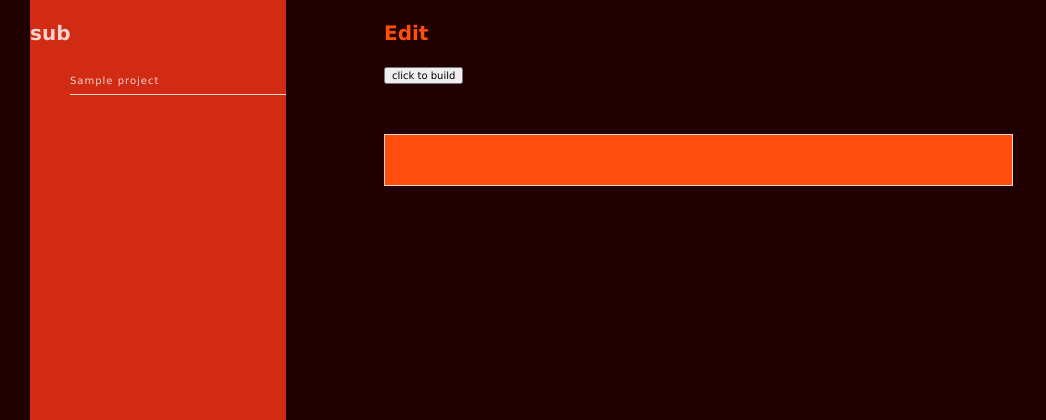
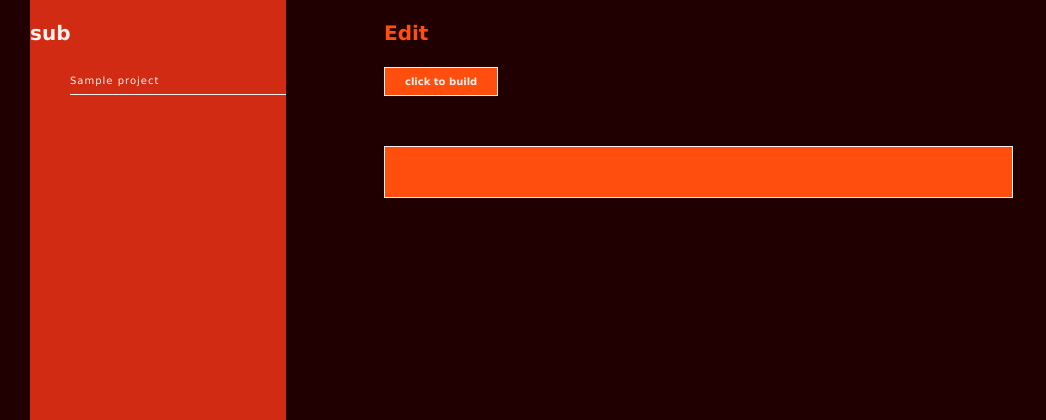
Before and after one commit to hachibeeDI/Giza, a Flask app: template templates/main.html in a window 1280 px wide. Shown: the top 420 px of the page, without its empty margins (0-1046 px from the left). Run offline with Flask 2, Linux system fonts and the light colour scheme; the template is opened without the code that fills it: most values are stand-ins (such as "Sample title", 1, 10 or a date in 2020); parts of the project's set-up code (start-up, migrations or seed data) failed here and were passed over; some libraries are stand-ins or nearby versions.

Commit message:
define button style

```diff
--- a/static/main.css
+++ b/static/main.css
@@ -12,7 +12,7 @@ h1{font-size:2em;margin:.67em 0}
 abbr[title]{border-bottom:1px dotted}
 b,strong{font-weight:bold}
 dfn{font-style:italic}
-hr{-moz-box-sizing:content-box;box-sizing:content-box;height:0}
+hr{-moz-box-sizing:content-box;-webkit-box-sizing:content-box;-moz-box-sizing:content-box;box-sizing:content-box;height:0}
 mark{background:#ff0;color:#000}
 code,kbd,pre,samp{font-family:monospace,serif;font-size:1em}
 pre{white-space:pre-wrap}
@@ -31,8 +31,8 @@ button,input{line-height:normal}
 button,select{text-transform:none}
 button,html input[type="button"],input[type="reset"],input[type="submit"]{-webkit-appearance:button;cursor:pointer;}
 button[disabled],html input[disabled]{cursor:default}
-input[type="checkbox"],input[type="radio"]{box-sizing:border-box;padding:0;}
-input[type="search"]{-webkit-appearance:textfield;-moz-box-sizing:content-box;-webkit-box-sizing:content-box;box-sizing:content-box}
+input[type="checkbox"],input[type="radio"]{-webkit-box-sizing:border-box;-moz-box-sizing:border-box;box-sizing:border-box;padding:0;}
+input[type="search"]{-webkit-appearance:textfield;-moz-box-sizing:content-box;-webkit-box-sizing:content-box;-webkit-box-sizing:content-box;-moz-box-sizing:content-box;box-sizing:content-box}
 input[type="search"]::-webkit-search-cancel-button,input[type="search"]::-webkit-search-decoration{-webkit-appearance:none}
 button::-moz-focus-inner,input::-moz-focus-inner{border:0;padding:0}
 textarea{overflow:auto;vertical-align:top;}
@@ -44,12 +44,14 @@ body{background-color:#210001;color:#ff4e0d;font-size-em:18}
 h1{font-size-em:3.8;line-height:4rem}
 h2{font-size-em:2.9;line-height:2.5rem;margin:15px 0 10px 0}
 h3{font-size-em:1.8}
-li{line-height:2.7rem;list-style-type:none;letter-spacing:.1rem;border-bottom:solid 1px #f5d3ce}
+li{line-height:2.7rem;list-style-type:none;letter-spacing:.1rem;border-bottom:solid 1px #fcf2ed}
+button{font-size-em:1.5;padding:8px 20px;background-color:#ff4e0d;color:#fcf2ed;font-weight:bold;border:solid 1px #fcf2ed;}
+button:active{background-color:#ff8356}
 #main-content{min-width:320px;width:100%;height:auto !important;min-height:100%;overflow:hidden;position:relative}
 #main{margin:0 auto;width:70%;float:right}
-#sub{margin:0 auto 0 30px;width:20%;float:left;background-color:#d12b13;color:#f5d3ce;padding-bottom:10000px;margin-bottom:-10000px}
+#sub{margin:0 auto 0 30px;width:20%;float:left;background-color:#d12b13;color:#fcf2ed;padding-bottom:10000px;margin-bottom:-10000px}
 #sub:after{display:block;visibility:hidden;clear:both}
-#build-result{margin-top:50px;border:solid 1px #f5d3ce;width:70%;min-height:50px;background-color:#ff4e0d;color:#f5d3ce}
+#build-result{margin-top:50px;border:solid 1px #fcf2ed;width:70%;min-height:50px;background-color:#ff4e0d;color:#fcf2ed}
 #footer{height:footer-height;position:absolute;bottom:0}
 .toggle{cursor:pointer}
-.toggle:active{background:#210001;color:#f5d3ce}
+.toggle:active{background:#210001;color:#fcf2ed}
--- a/static/stylus/main.styl
+++ b/static/stylus/main.styl
@@ -1,6 +1,7 @@
+@import "nib/vendor"
 @import "normalize"
 
-white = #F5D3CE
+white = #FCF2ED
 black = #210001
 color-second-base = #FF8B79
 color-accent = #DF1D0D
@@ -51,6 +52,31 @@ li
   border-bottom: solid 1px white
 
 
+//a
+//  &:link
+//    color: color-base-text
+//  &:visited
+//    color: color-base-text
+//  &:hover
+//    color: color-linkhover
+//  &:active
+//    color: color-brown
+
+
+button
+  font-size-em 1.5
+  padding: 8px 20px
+  background-color: color-middle
+  color: white
+  font-weight: bold
+  border: solid 1px white
+  &:hover
+    //color: color-linkhover
+  &:active
+    // FIXME: not cool
+    background-color: lighten(color-middle, 30%)
+
+
 #main-content
   min-width: 320px
   width: 100%
```
